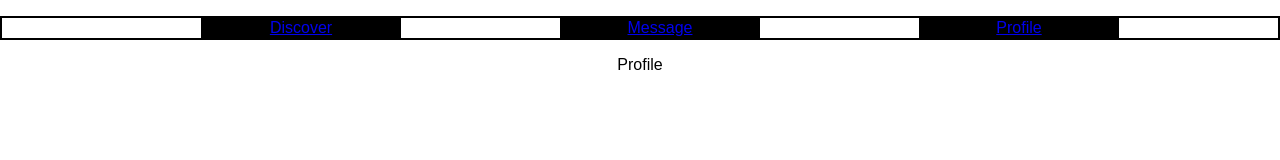
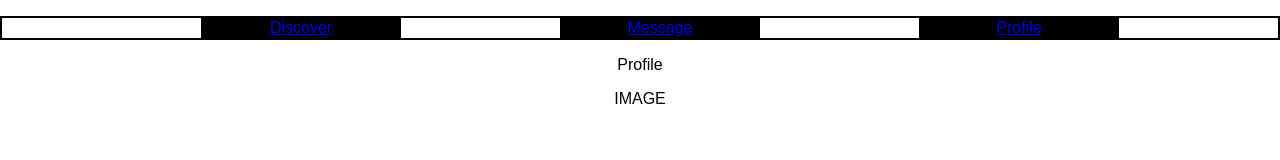
Before and after one commit to ami619847/tinder-like, a React (Create React App) app: page /Profile in a window 1280 px wide. Shown: the top 160 px of the page. Built offline with nearby package versions, Linux system fonts and the light colour scheme.

Commit message:
creating userprofile

```diff
--- /dev/null
+++ b/src/components/HobbyForm.js
@@ -0,0 +1,15 @@
+import React, { PureComponent } from 'react';
+
+export default class HobbyForm extends PureComponent {
+
+  render() {
+    return(
+      <div>
+        {/*this.props.typeHobby
+        <button={this.props.experienceHobby}this.props.experienceHobby: experienceHobby, //radiobutton with 3 choices: beginner, intermediate, experienced
+        this.props.userType
+        */}
+      </div>
+    )
+  }
+}
--- a/src/components/ProfileScreen.js
+++ b/src/components/ProfileScreen.js
@@ -1,13 +1,22 @@
 import React, { PureComponent } from 'react';
-import Menu from './Menu'
+import Menu from './Menu';
+import UserImage from './UserImage';
+import UserForm from './UserForm';
+// import HobbyForm from './HobbyForm';
+
 
 export default class ProfileScreen extends React.PureComponent {
   render() {
-    return(<div>
-      <Menu />
-    <p> Profile </p>
-    </div>
-
+    return(
+      <div>
+        <Menu />
+        <p> Profile </p>
+        <main>
+          <UserImage/>
+          <UserForm/>
+          {/* <HobbyForm/> */}
+        </main>
+      </div>
     )
   }
 }
--- /dev/null
+++ b/src/components/UserForm.js
@@ -0,0 +1,17 @@
+import React, { PureComponent } from 'react';
+
+export default class UserForm extends PureComponent {
+
+  render() {
+    return(
+      <div>
+        {/*this.props.userName
+          this.props.userGender
+          this.props.userAge
+          this.props.userLocation
+          this.props.userShortDescription/>
+        */}
+      </div>
+    )
+  }
+}
--- /dev/null
+++ b/src/components/UserImage.js
@@ -0,0 +1,12 @@
+import React, { PureComponent } from 'react';
+
+export default class UserImage extends PureComponent {
+
+  render() {
+    return(
+      <div>
+        <p>IMAGE</p>
+      </div>
+    )
+  }
+}
```
